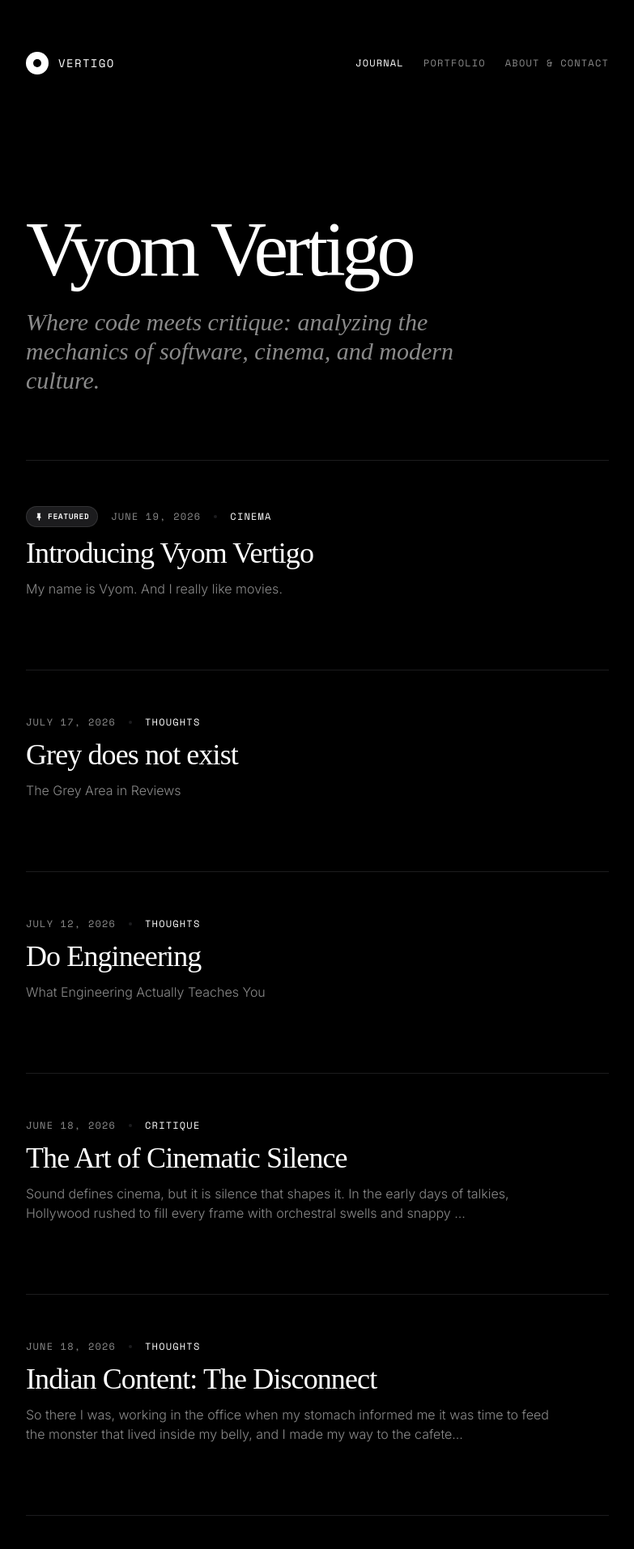
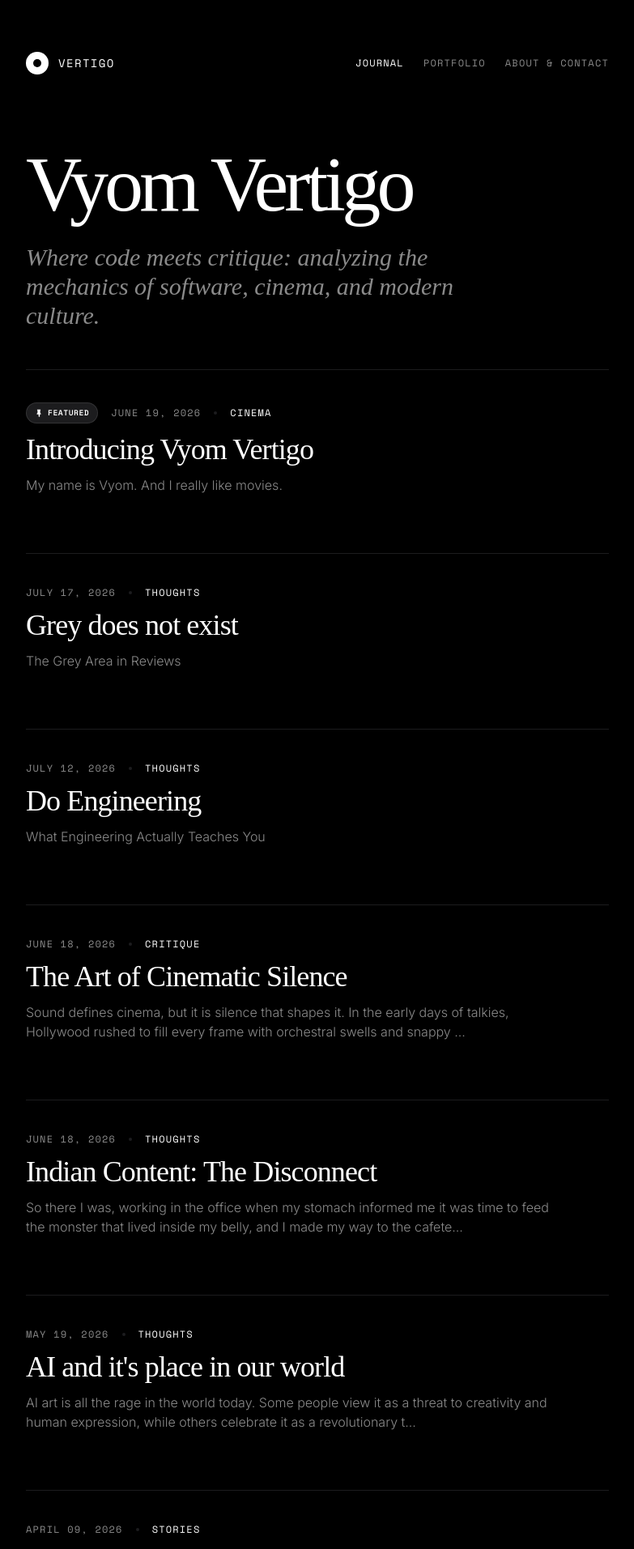
Before and after one commit to Vyom11/vyom_vertigo, a Jekyll site: the page built from index.html, in a window 1280 px wide. Shown: the top 1913 px of the page at 81% size, without its empty margins (248-1031 px from the left). Built offline with Jekyll 4.4.1, drawn with Linux system fonts in a browser that asks for light colours; nearby versions of some CDN libraries; some web fonts are replaced.

Commit message:
style: tighten vertical spacing for headers, main content, and lists

```diff
--- a/_layouts/default.html
+++ b/_layouts/default.html
@@ -189,7 +189,7 @@
   </header>
 
   <!-- Main Content -->
-  <main class="flex-grow w-full max-w-3xl mx-auto px-6 py-8 md:py-16 animate-fade-in">
+  <main class="flex-grow w-full max-w-3xl mx-auto px-6 pt-2 pb-8 md:pt-4 md:pb-16 animate-fade-in">
     {{ content }}
   </main>
 
--- a/index.html
+++ b/index.html
@@ -3,7 +3,7 @@ layout: default
 ---
 
 <!-- Homepage Stark Header -->
-<header class="py-12 md:py-20 border-b border-brandBorder">
+<header class="py-8 md:py-12 border-b border-brandBorder">
   <h1 class="font-serif text-6xl md:text-8xl text-brandWhite font-normal tracking-tighter leading-none mb-6">
     {{ site.title }}
   </h1>
@@ -19,7 +19,7 @@ layout: default
     {% for post in site.posts %}
       {% if post.pinned == true %}
         <article class="group">
-          <a href="{{ post.url | relative_url }}" class="block py-10 md:py-14 transition-all duration-300 hover:pl-2">
+          <a href="{{ post.url | relative_url }}" class="block py-8 md:py-10 transition-all duration-300 hover:pl-2">
 
             <!-- Post Meta Details -->
             <div class="flex items-center gap-4 font-mono text-[10px] md:text-xs tracking-widest text-brandMuted uppercase mb-3">
@@ -65,7 +65,7 @@ layout: default
     {% for post in site.posts %}
       {% if post.pinned != true %}
         <article class="group">
-          <a href="{{ post.url | relative_url }}" class="block py-10 md:py-14 transition-all duration-300 hover:pl-2">
+          <a href="{{ post.url | relative_url }}" class="block py-8 md:py-10 transition-all duration-300 hover:pl-2">
 
             <!-- Post Meta Details -->
             <div class="flex items-center gap-4 font-mono text-[10px] md:text-xs tracking-widest text-brandMuted uppercase mb-3">
```
Also changed, not shown: about.md (+1 -1 lines), portfolio.md (+1 -1 lines).
